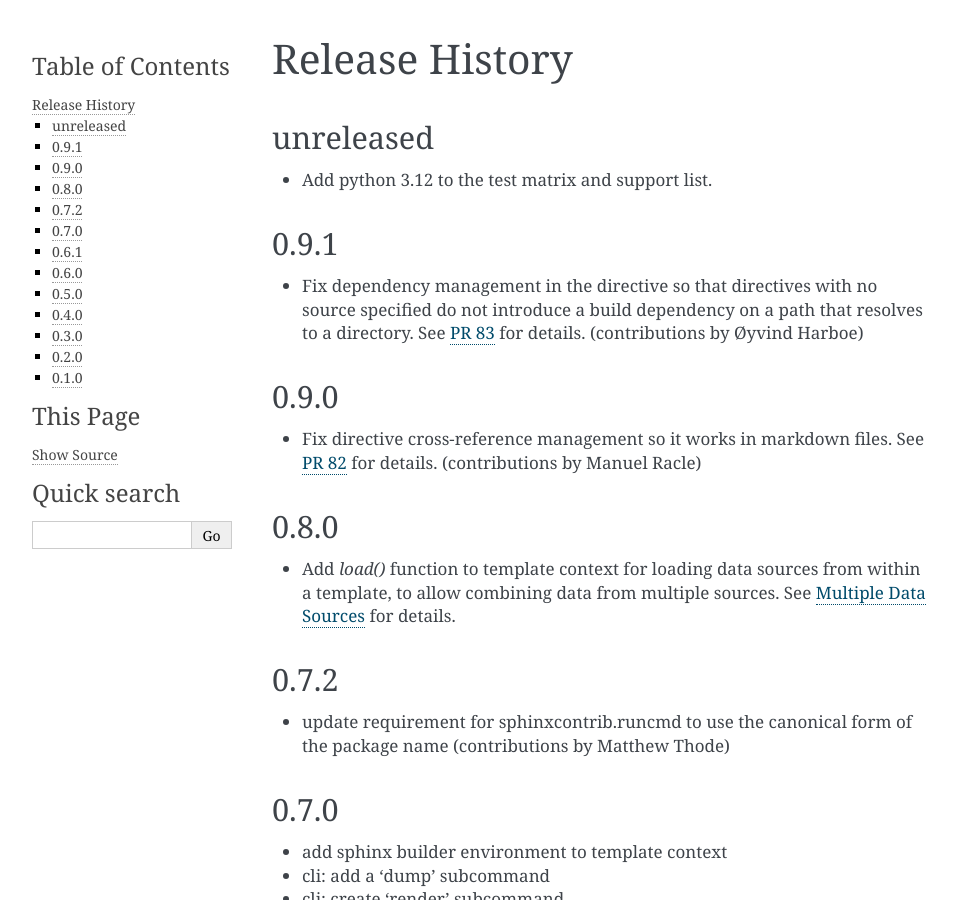
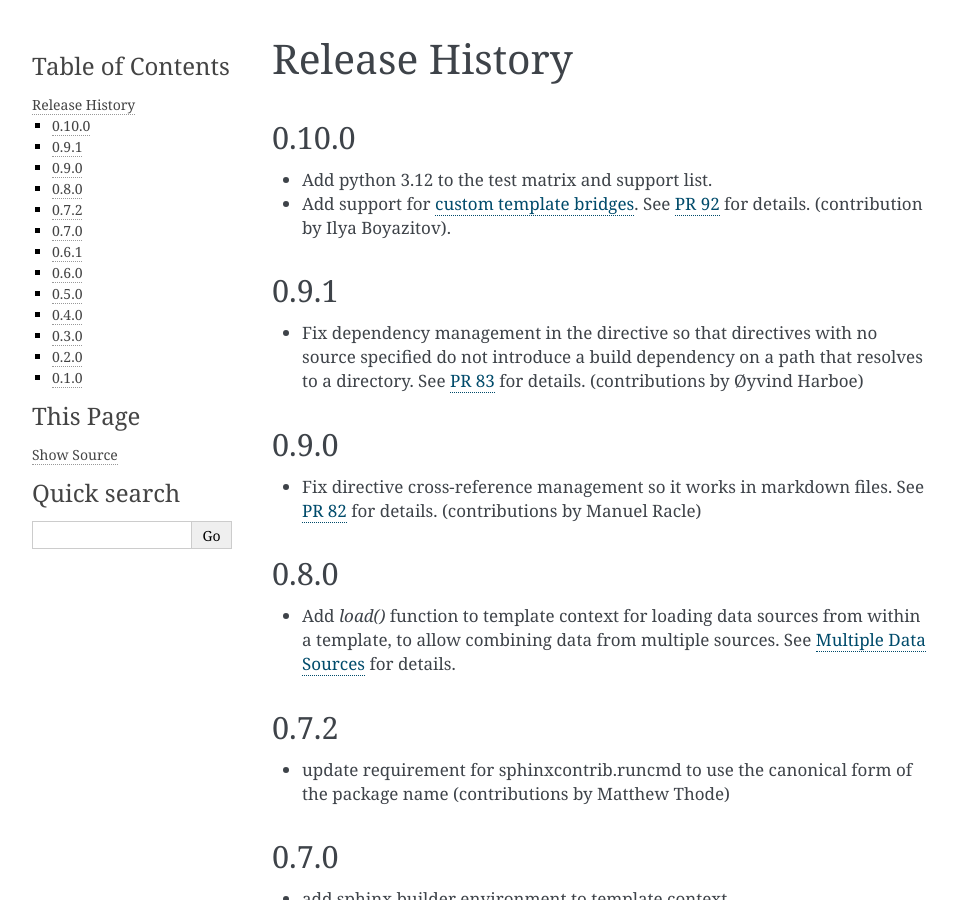
Before and after one commit to sphinx-contrib/datatemplates, a Sphinx documentation site: the page built from doc/source/history.rst, in a window 1280 px wide and 900 px high. Shown: the whole window, without its empty margins (148-1105 px from the left). Built offline with Sphinx 7.4.7, drawn with Linux system fonts in a browser that asks for light colours.

Commit message:
add a release note for custom template bridge work
Related to #92

```diff
--- a/doc/source/history.rst
+++ b/doc/source/history.rst
@@ -2,10 +2,14 @@
  Release History
 =================
 
-unreleased
-==========
+0.10.0
+======
 
 * Add python 3.12 to the test matrix and support list.
+* Add support for `custom template bridges
+  <https://www.sphinx-doc.org/en/master/usage/configuration.html#confval-template_bridge>`_. See
+  `PR 92 <https://github.com/sphinx-contrib/datatemplates/pull/92>`__
+  for details. (contribution by Ilya Boyazitov).
 
 0.9.1
 =====
```
